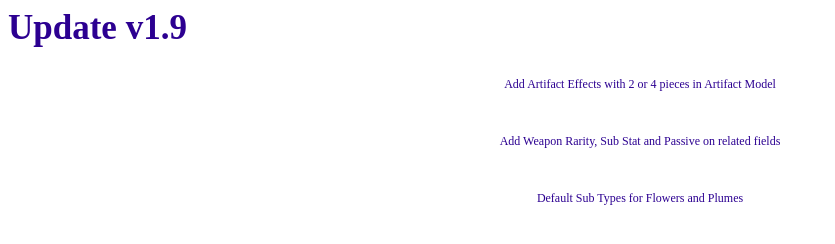
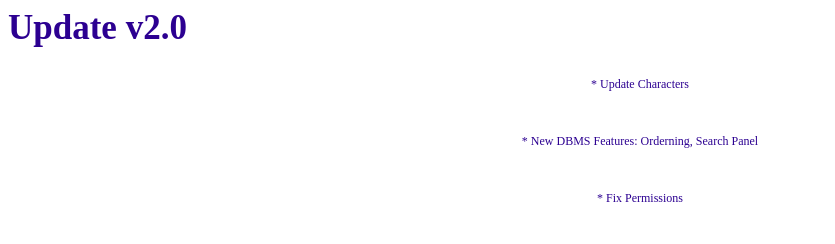
Before and after one commit to jalfonsoglz/genshin_impact, a plain HTML site: page static/description/index.html in a window 1280 px wide. Shown: the whole page, without its empty margins (0-835 px from the left). Drawn offline with Linux system fonts and the light colour scheme.

Commit message:
Update index.html

```diff
--- a/static/description/index.html
+++ b/static/description/index.html
@@ -1,15 +1,15 @@
 <section class="oe_container oe_dark">
     <div class="col-md-12">
-        <h2 class="oe_slogan" style="font-size: 35px;color:#2C0091"><b>Update v1.9</b></h2>
+        <h2 class="oe_slogan" style="font-size: 35px;color:#2C0091"><b>Update v2.0</b></h2>
     </div>
 </section>
 
 <section class="oe_container">
     <div class="oe_row oe_spaced">
         <div style="text-align:center;">
-            <p class="fa fa-hand-o-right" style="font-size: 12px;color:#2C0091">Add Artifact Effects with 2 or 4 pieces in Artifact Model</p><br/>
-            <p class="fa fa-hand-o-right" style="font-size: 12px;color:#2C0091">Add Weapon Rarity, Sub Stat and Passive on related fields</p><br/>
-            <p class="fa fa-hand-o-right" style="font-size: 12px;color:#2C0091">Default Sub Types for Flowers and Plumes</p><br/>
+            <p class="fa fa-hand-o-right" style="font-size: 12px;color:#2C0091">* Update Characters</p><br/>
+            <p class="fa fa-hand-o-right" style="font-size: 12px;color:#2C0091">* New DBMS Features: Orderning, Search Panel</p><br/>
+            <p class="fa fa-hand-o-right" style="font-size: 12px;color:#2C0091">* Fix Permissions</p><br/>
         </div>
         <br/>
     </div>
```
